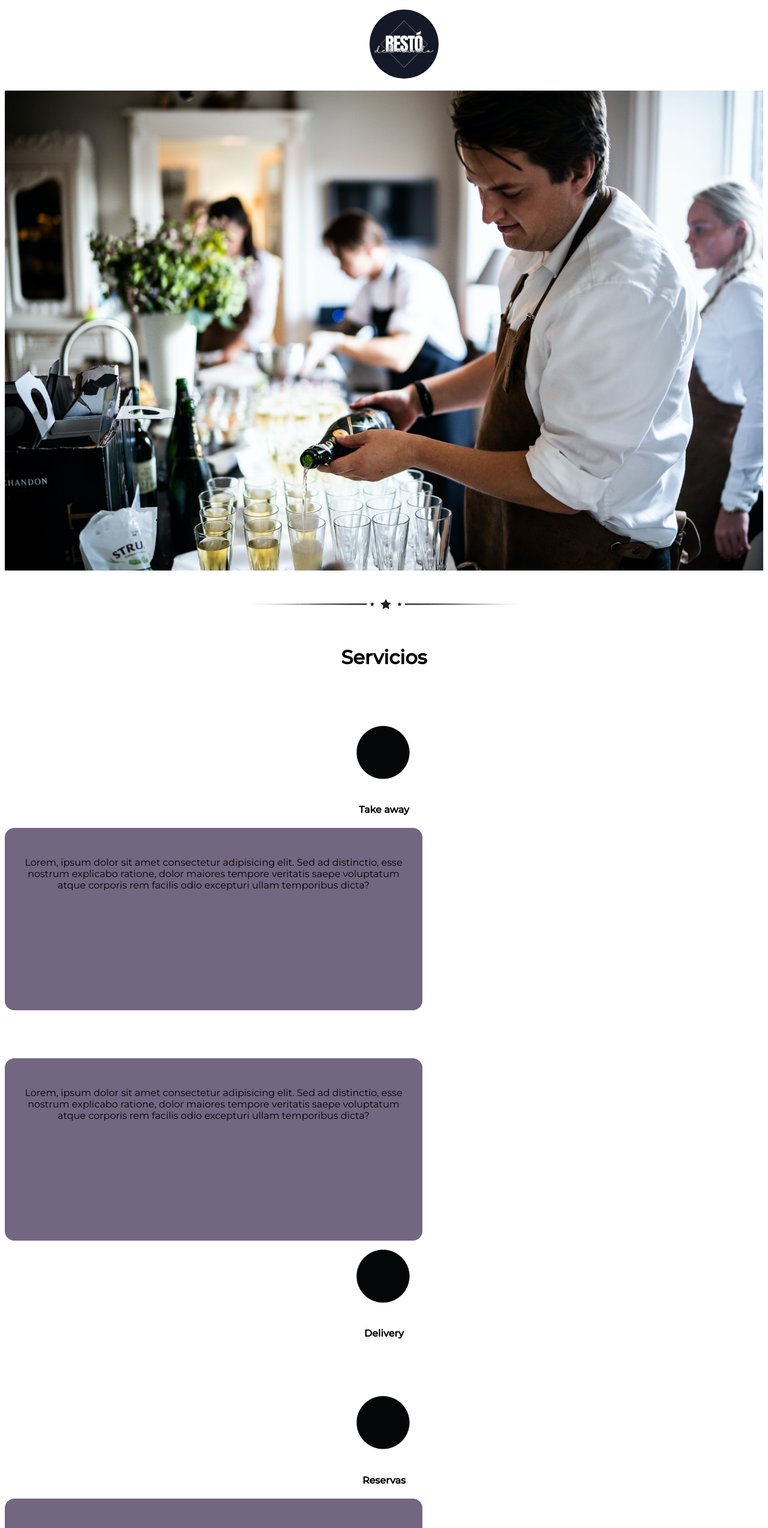
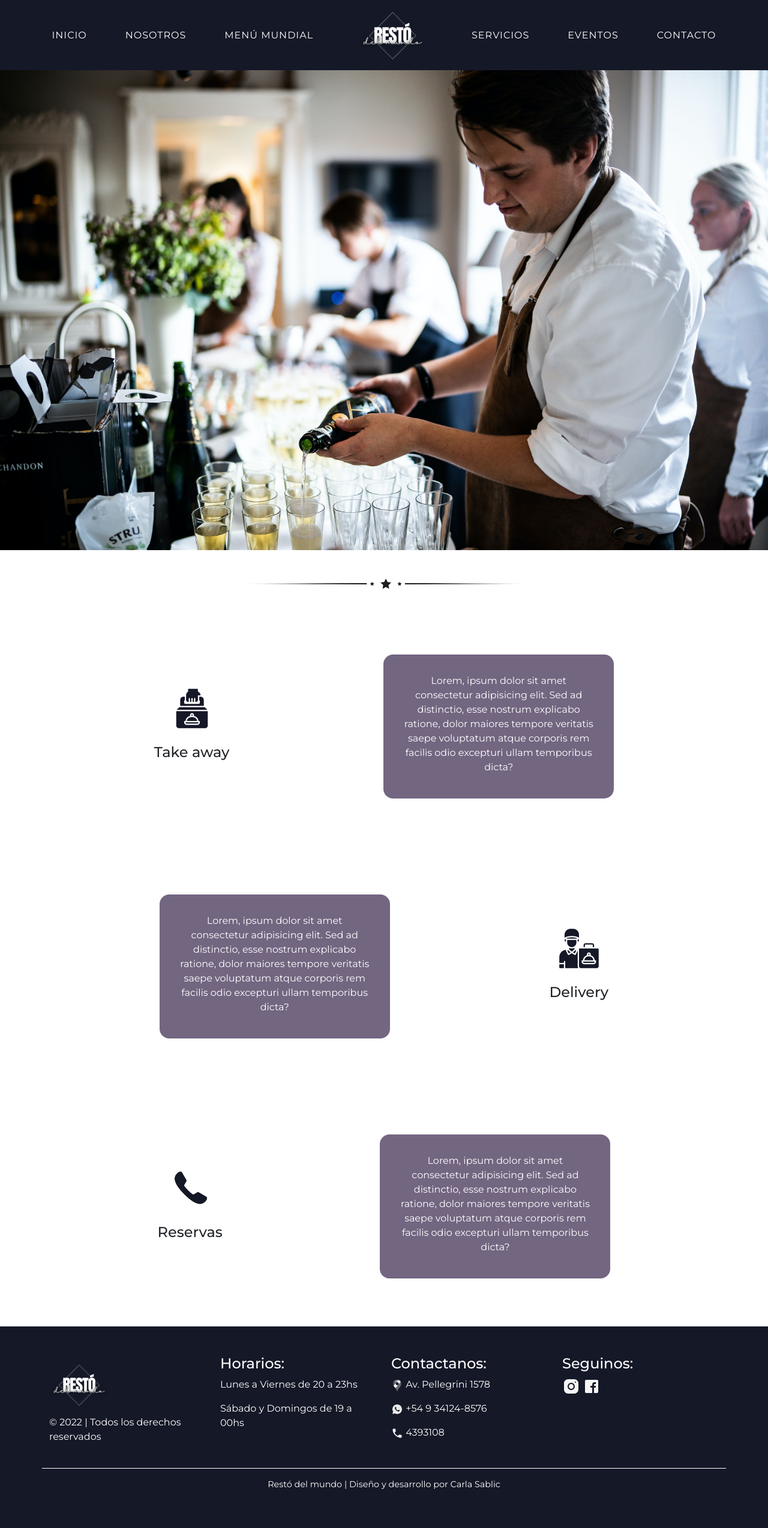
Before and after one commit to CarlaSablic95/PreEntrega3-Sablic, a plain HTML site: page pages/servicios.html in a window 1280 px wide. Shown: the top 2547 px of the page at 60% size. Drawn offline with nearby package versions, Linux system fonts and the light colour scheme.

Commit message:
Estructuras con grid, flexbox, bootstrap y transformaciones. Iconos agregados

```diff
--- a/css/estilos.css
+++ b/css/estilos.css
@@ -1,12 +1,34 @@
 @import url('https://fonts.googleapis.com/css2?family=Montserrat:wght@300;400;500&display=swap');
+
+/* ESTILOS GENERALES */
+
+html {
+    scroll-behavior: smooth;
+}
+
+body {
+    font-family: 'Montserrat', sans-serif !important;
+}
 
 /* ESTILOS BOOTSTRAP */
 .bg-dark {
     background-color: #141827 !important;
 }
 
+.navbar-toggler-icon {
+    background-image:url("../assets/img/icono-menu.png") !important;
+}
+
+a.nav-link {
+    letter-spacing: 1px;
+}
+
 a:active, a:hover {
     text-decoration: none !important;
+}
+
+a.nav-link:hover {
+    font-weight: 900;
 }
 
 #pills-tab li button {
@@ -49,11 +71,6 @@ a:active, a:hover {
     border-radius: 8px;
     border: 3px solid #ffffff;
 
-}
-
-html {
-    scroll-behavior: smooth;
-    font-family: 'Montserrat', sans-serif !important;
 }
 
 h1 {
@@ -145,13 +162,20 @@ video {
 .btn-enviar {
     background-color: #62455B !important;
     color: #ffffff !important;
+    background: linear-gradient(-68deg,#52394d, #b9a4d098);
+}
 
+#btn-info:hover {
+    background: #736681 !important;
+    cursor: pointer;
+    transition: all 0.5s 0s linear;
 }
+
 
 
 /* HEADER */
 header {
-    width: 100%;
+    /* height: 12vh; */
     position: sticky;
     top: 0;
     z-index: 2;
@@ -219,6 +243,61 @@ footer {
 }
 
 /* SECCIÓN SERVICIOS */
+#seccion-servicios {
+    width: 100%;
+    display: grid;
+    grid-template-columns: repeat(2, 1fr);
+    grid-template-rows: 0.1fr 2fr 0.2fr;
+    grid-template-areas:
+        "header header"
+        "main main"
+        "footer footer";
+}
+
+#header-servicios {
+    grid-area: header;
+}
+
+#main-servicios {
+    grid-area: main;
+    display: grid;
+    grid-template-columns: repeat(2, 1fr);
+    grid-template-rows: 0.1fr 0.1fr repeat(3, 0.5fr);
+    grid-template-areas:
+    "banner banner"
+    "linea linea"
+    "takeaway takeaway"
+    "delivery delivery"
+    "reservas reservas"
+    ;
+}
+
+#linea-divisoria {
+    grid-area: linea;
+    flex-wrap: wrap;
+}
+
+#take-away {
+    grid-area: takeaway;
+    flex-wrap: wrap;
+}
+
+#delivery {
+    grid-area: delivery;
+    flex-wrap: wrap;
+}
+
+#reservas {
+    grid-area: reservas;
+}
+
+#banner-servicios {
+    grid-area: banner;
+}
+
+#footer-servicios {
+    grid-area: footer;
+}
 
 #servicios {
     background-color: #C1D9D0;
@@ -335,10 +414,15 @@ footer {
 
 .info-servicios {
     background-color: #736681;
-    width: 50%;
+    width: 30vw;
     height: 30vh;
     border-radius: 1rem;
     padding: 2rem;
+    transition: transform .5s;
+}
+
+.info-servicios:hover {
+    transform: scale(1.1);
 }
 
 .servicios h4 {
@@ -346,8 +430,7 @@ footer {
 }
 
 .servicios img {
-    border-radius: 50%;
-    width: 120px;
+    width: 70px;
 }
 
 .menu-paises {
@@ -359,14 +442,18 @@ footer {
     box-shadow: 0px 10px 15px -3px rgb(0 0 0 / 10%);
 }
 
+/* TRANSFORMACIONES */
+
+.info-servicios:hover {
+
+}
 /**************************************************/
 /* PÁGINA - EVENTOS */
 #layout-grid {
     width: 100%;
-    height: 100vh;
     display: grid;
     grid-template-columns: repeat(2, 1fr);
-    grid-template-rows: 0.5fr 1fr 1fr 2fr 0.5fr;
+    grid-template-rows: 0.1fr 2fr 0.2fr;
     grid-template-areas:
         "header header"
         "main main"
@@ -420,6 +507,7 @@ footer {
     display: flex;
     justify-content: space-evenly;
     align-items: center;
+    flex-wrap: wrap;
 }
 
 /* CUMPLEAÑOS: INFO - CARRUSEL */
@@ -428,6 +516,7 @@ footer {
     display: flex;
     justify-content: space-evenly;
     align-items: center;
+    flex-wrap: wrap;
 }
 
 .eventos {
@@ -461,7 +550,7 @@ footer {
 #seccion-contacto {
     display: grid;
     grid-template-columns: repeat(2, 1fr);
-    grid-template-rows: 0.2fr 2fr 1fr;
+    grid-template-rows: 0.1fr 1fr 0.5fr;
     grid-template-areas:
     "header header"
     "main main"
@@ -529,6 +618,7 @@ iframe {
     #formulario {
         width: 50%;
     }
+
 }
 
 @media (max-width: 576px) {
@@ -545,4 +635,11 @@ iframe {
     #formulario {
         width: 50%;
     }
+
+    /* PÁGINA EVENTOS */
+    #seccion-aniversarios {
+        flex-wrap: wrap;
+    }
+
+
 }
--- a/pages/servicios.html
+++ b/pages/servicios.html
@@ -1,145 +1,177 @@
 <!DOCTYPE html>
-<html lang="en">
+<html lang="es">
 <head>
     <meta charset="UTF-8">
     <meta http-equiv="X-UA-Compatible" content="IE=edge">
     <meta name="viewport" content="width=device-width, initial-scale=1.0">
     <link rel="shortcut icon" href="../assets/img/logo.png" type="image/x-icon">
+    <link href="https://cdn.jsdelivr.net/npm/bootstrap@5.2.3/dist/css/bootstrap.min.css" rel="stylesheet"
+    integrity="sha384-rbsA2VBKQhggwzxH7pPCaAqO46MgnOM80zW1RWuH61DGLwZJEdK2Kadq2F9CUG65" crossorigin="anonymous" />
     <link rel="stylesheet" href="../css/estilos.css">
-    <title>Restó del mundo | Menú mundial</title>
+    <title>Restó del mundo | Servicios</title>
 </head>
-<body>
+<body id="seccion-servicios">
     <!-- ENCABEZADO / MENÚ DE NAVEGACIÓN -->
-    <header>
-        <nav class="menu-nav">
-            <ul class="lista-nav">
-                <li>
-                    <a href="../index.html">Inicio</a>
+    <header id="header-servicios" class="bg-dark">
+        <nav class="navbar navbar-expand-lg bg-dark p-0">
+            <div class="container-fluid">
+                <div class="d-block d-lg-none">
+                    <a href="../index.html">
+                        <img src="../assets/img/logo.png" alt="Logo del restaurante"
+                            class="d-inline-block align-text-top logo-header" />
+                    </a>
+                </div>
+                <button class="navbar-toggler" type="button" data-bs-toggle="collapse"
+                    data-bs-target="#navbarSupportedContent" aria-controls="navbarSupportedContent"
+                    aria-expanded="false" aria-label="Toggle navigation">
+                    <span class="navbar-toggler-icon"></span>
+                </button>
+                <div class="collapse navbar-collapse justify-content-evenly" id="navbarSupportedContent">
+                    <ul class="navbar-nav mx-auto mb-2 mb-lg-0 text-center">
+                        <li class="nav-item">
+                            <a class="nav-link text-uppercase text-white active" aria-current="page"
+                                href="../index.html">Inicio</a>
                         </li>
-                <li>
-                    <a href="../index.html#nosotros">Nosotros</a>
+                        <li class="nav-item mx-5">
+                            <a class="nav-link text-uppercase text-white" href="../index.html#nosotros">Nosotros</a>
                         </li>
-                <li>
-                    <a href="../pages/menu-mundial.html">Menú mundial</a>
-                </li>
-                <li>
-                    <a href="../index.html">
-                        <img src="../assets/img/logo.png" alt="logo" class="logo-header">
-                    </a>
-                </li>
-                <li>
-                    <a href="../pages/servicios.html">Servicios</a>
-                </li>
-                <li>
-                    <a href="../pages/eventos.html">Eventos</a>
-                </li>
-                <li>
-                    <a href="../pages/contacto.html">Contacto</a>
+
+                        <li class="nav-item">
+                            <a class="nav-link text-uppercase text-white" href="./menu-mundial.html">Menú
+                                mundial</a>
                         </li>
                     </ul>
+
+                    <div class="d-none d-lg-block">
+                        <a href="../index.html">
+                            <img src="../assets/img/logo.png" alt="Logo del restaurante"
+                                class="d-inline-block align-text-top logo-header" />
+                        </a>
+                    </div>
+
+                    <ul class="navbar-nav mx-auto mb-2 mb-lg-0 text-center">
+                        <li class="nav-item">
+                            <a class="nav-link text-uppercase text-white" aria-current="page"
+                                href="./servicios.html">Servicios</a>
+                        </li>
+                        <li class="nav-item mx-5">
+                            <a class="nav-link text-uppercase text-white" aria-current="page"
+                                href="./eventos.html">Eventos</a>
+                        </li>
+
+                        <li class="nav-item">
+                            <a class="nav-link text-uppercase text-white" aria-current="page"
+                                href="./contacto.html">Contacto</a>
+                        </li>
+                    </ul>
+                </div>
+            </div>
         </nav>
     </header>
 
 <!-- MAIN -->
-    <main id="seccion-servicios">
+    <main id="main-servicios">
         <section id="banner-servicios"></section>
 
-        <div class="linea-divisora">
-            <img src="../assets/img/linea-divisoria.png" alt="">
+        <div class="linea-divisora" id="linea-divisoria">
+            <img src="../assets/img/linea-divisoria.png" alt="linea divisoria" class="img-fluid">
         </div>
 
         <!-- SECCIÓN SERVICIOS -->
-        <section>
-            <h1>Servicios</h1>
-        </section>
         <!-- ESTA SECCIÓN VA A CONTENER UN CARRUSEL -->
-        <section class="seccion">
-            <article>
+        <section id="take-away" class="d-flex justify-content-evenly align-items-center">
                 <div  class="servicios">
-                    <img src="../assets/img/circle-black.png" alt="">
+                    <img src="../assets/img/take-away.png" alt="ícono de llevar comida" class="mb-4">
                     <h4>Take away</h4>
                 </div>
-            </article>
 
-            <article class="info-servicios">
-                <div>
-                    <p>Lorem, ipsum dolor sit amet consectetur adipisicing elit. Sed ad distinctio, esse nostrum explicabo ratione, dolor maiores tempore veritatis saepe voluptatum atque corporis rem facilis odio excepturi ullam temporibus dicta?</p>
+            <div class="info-servicios">
+                <div class="">
+                    <p class="text-white">Lorem, ipsum dolor sit amet consectetur adipisicing elit. Sed ad distinctio, esse nostrum explicabo ratione, dolor maiores tempore veritatis saepe voluptatum atque corporis rem facilis odio excepturi ullam temporibus dicta?</p>
                 </div>
-            </article>
+            </div>
         </section>
 
-        <section class="seccion">
-            <article class="info-servicios">
+        <section id="delivery" class="d-flex justify-content-evenly align-items-center">
+            <div class="info-servicios">
+                <div class="">
+                    <p class="text-white">Lorem, ipsum dolor sit amet consectetur adipisicing elit. Sed ad distinctio, esse nostrum explicabo ratione, dolor maiores tempore veritatis saepe voluptatum atque corporis rem facilis odio excepturi ullam temporibus dicta?</p>
+                </div>
+            </div>
+
+            <div class="servicios">
                 <div>
-                    <p>Lorem, ipsum dolor sit amet consectetur adipisicing elit. Sed ad distinctio, esse nostrum explicabo ratione, dolor maiores tempore veritatis saepe voluptatum atque corporis rem facilis odio excepturi ullam temporibus dicta?</p>
-                </div>
-            </article>
-
-            <article class="servicios">
-                <div>
-                    <img src="../assets/img/circle-black.png" alt="">
+                    <img src="../assets/img/delivery-boy.png" alt="ícono de chico del delivery" class="mb-4">
                     <h4>Delivery</h4>
                 </div>
-            </article>
+            </div>
         </section>
 
-        <section class="seccion">
-            <article class="servicios">
+        <section id="reservas" class="d-flex justify-content-evenly align-items-center">
+            <div class="servicios">
                 <div>
-                    <img src="../assets/img/circle-black.png" alt="">
+                    <img src="../assets/img/icono-telefono.png" alt="ícono de teléfono" class="mb-4">
                     <h4>Reservas</h4>
                 </div>
-            </article>
+            </div>
 
-            <article class="info-servicios">
-                <div>
-                    <p>Lorem, ipsum dolor sit amet consectetur adipisicing elit. Sed ad distinctio, esse nostrum explicabo ratione, dolor maiores tempore veritatis saepe voluptatum atque corporis rem facilis odio excepturi ullam temporibus dicta?</p>
+            <div class="info-servicios">
+                <div class="">
+                    <p class="text-white">Lorem, ipsum dolor sit amet consectetur adipisicing elit. Sed ad distinctio, esse nostrum explicabo ratione, dolor maiores tempore veritatis saepe voluptatum atque corporis rem facilis odio excepturi ullam temporibus dicta?</p>
                 </div>
-            </article>
+            </div>
     </main>
 
 <!-- FOOTER -->
-<footer>
+<footer id="footer">
     <!-- SECCIÓN CONTACTO / HORARIO /COPYRIGHT -->
-    <section id="footer-contacto">
-        <article>
-            <img src="../assets/img/logo.png" alt="logo" class="logo-footer">
+    <section id="footer-servicios" class="container py-5 text-white">
+        <div class="row justify-content-center align-items-top flex-wrap text-center text-lg-start">
+            <div class="col-12 col-md-3 mb-4">
+                <img src="../assets/img/logo.png" alt="logo" class="logo-footer" />
                 <p>© 2022 | Todos los derechos reservados</p>
-        </article>
+            </div>
 
-        <article>
+            <div class="col-12 col-md-3 mb-4">
                 <h4>Horarios:</h4>
                 <p>Lunes a Viernes de 20 a 23hs</p>
                 <p>Sábado y Domingos de 19 a 00hs</p>
-        </article>
+            </div>
 
-        <article>
+            <div class="col-12 col-md-3 mb-4">
                 <h4>Contactanos:</h4>
                 <p>
-                <img src="../assets/img/ubicacion.png" alt="ubicación" class="icono"> Av. Pellegrini 1578
+                    <img src="../assets/img/ubicacion.png" alt="ubicación" class="icono" />
+                    Av. Pellegrini 1578
                 </p>
                 <p>
-                <img src="../assets/img/icono-whatsapp.svg" alt="ícono de whatsapp" class="icono"> +54 9 34124-8576
+                    <img src="../assets/img/icono-whatsapp.svg" alt="ícono de whatsapp" class="icono" />
+                    +54 9 34124-8576
                 </p>
                 <p>
-                <img src="../assets/img/telefono.png" alt="ícono de teléfono" class="icono"> 4393108
+                    <img src="../assets/img/telefono.png" alt="ícono de teléfono" class="icono" />
+                    4393108
                 </p>
-        </article>
+            </div>
 
-        <article>
+            <div class="col-12 col-md-3 mb-4">
                 <h4>Seguinos:</h4>
                 <a href="https://www.instagram.com/" target="_blank">
-                <img src="../assets/img/icono-ig.svg" alt="ícono de instagram" class="icono-redes">
+                    <img src="../assets/img/icono-ig.svg" alt="ícono de instagram" class="icono-redes" />
                 </a>
                 <a href="https://www.facebook.com/" target="_blank">
-                <img src="../assets/img/icono-fb.svg" alt="ícono de facebook" class="icono-redes">
+                    <img src="../assets/img/icono-fb.svg" alt="ícono de facebook" class="icono-redes" />
                 </a>
-        </article>
+            </div>
 
             <div class="derechos-autor">
                 <p>Restó del mundo | Diseño y desarrollo por Carla Sablic</p>
             </div>
+        </div>
     </section>
 </footer>
+
+<script src="https://cdn.jsdelivr.net/npm/bootstrap@5.2.3/dist/js/bootstrap.bundle.min.js" integrity="sha384-kenU1KFdBIe4zVF0s0G1M5b4hcpxyD9F7jL+jjXkk+Q2h455rYXK/7HAuoJl+0I4"
+crossorigin="anonymous"></script>
 </body>
 </html>
```
Also changed, not shown: index.html (+11 -12 lines), pages/contacto.html (+12 -12 lines), pages/eventos.html (+13 -13 lines), pages/menu-mundial.html (+12 -13 lines), assets/img/delivery-boy.png (added), assets/img/icono-cruz.png (added), assets/img/icono-menu.png (added), assets/img/icono-telefono.png (added), assets/img/punto.png (deleted), assets/img/take-away.png (added), bars-solid.svg (added). Lines whose indentation alone changed are shown as unchanged.
